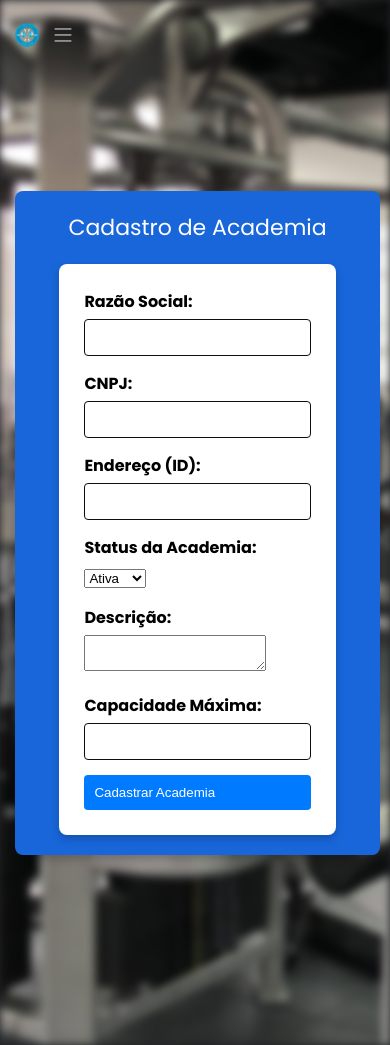
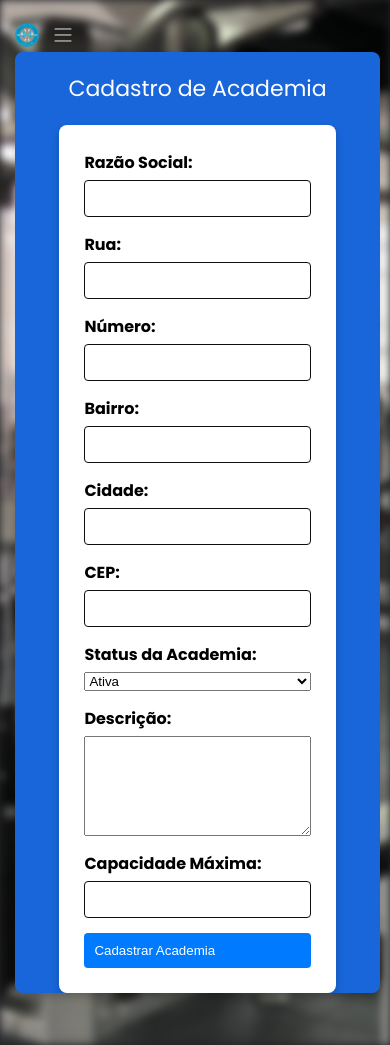
Before and after one commit to LucasQueirozdeLima/scriptTCC, a PHP site: page /auth/admin/cadastro_academia.php in a window 390 px wide. Run offline with PHP 8.4, Linux system fonts and the light colour scheme; the visitor is signed in with stand-in values (Sample User, id 1); some libraries are stand-ins or nearby versions.

Commit message:
formulario academia,font e alterações na index

```diff
--- a/includes/cabecalho.php
+++ b/includes/cabecalho.php
@@ -12,6 +12,7 @@
       rel="stylesheet"
       href="https://fonts.googleapis.com/css2?family=Material+Symbols+Outlined:opsz,wght,FILL,GRAD@48,400,0,0"
     />
+    <link href="https://fonts.googleapis.com/css2?family=Poppins:wght@400;500;700&display=swap" rel="stylesheet">
 
 
     <link rel="stylesheet" href="https://cdnjs.cloudflare.com/ajax/libs/font-awesome/6.0.0-beta3/css/all.min.css">
--- a/pages/auth/admin/cabecalho_admin.php
+++ b/pages/auth/admin/cabecalho_admin.php
@@ -38,6 +38,7 @@
 
 
 
+
     <script src="https://unpkg.com/akar-icons-fonts"></script>
   </head>
   <body>
--- a/pages/auth/admin/cadastro_academia.php
+++ b/pages/auth/admin/cadastro_academia.php
@@ -5,7 +5,6 @@ if (isset($_SESSION["verificador"])) {
     include "cabecalho_admin.php";
     include "sidebar_admin.php";
 ?>
-
 
 <div class="main-content">
 <div class="form-container">
@@ -15,20 +14,38 @@ if (isset($_SESSION["verificador"])) {
             <label for="razao_social">Razão Social:</label>
             <input type="text" id="razao_social" name="razao_social" required>
         </div>
-                <div class="form-group">
-                    <label for="cnpj">CNPJ:</label>
-                    <input type="text" id="cnpj" name="cnpj" required>
+        <div class="form-row"> <!-- Novo container para inputs laterais -->
+            <div class="form-group half-width"> <!-- Campo para a rua -->
+                <label for="rua">Rua:</label>
+                <input type="text" id="rua" name="rua" required>
             </div>
-                <div class="form-group">
-                    <label for="endereco_id">Endereço (ID):</label>
-                    <input type="number" id="endereco_id" name="endereco_id" required>
+            <div class="form-group half-width"> <!-- Campo para o número -->
+                <label for="numero">Número:</label>
+                <input type="text" id="numero" name="numero" required>
             </div>
-                <div class="form-group">
+        </div>
+        <div class="form-row"> <!-- Novo container para inputs laterais -->
+            <div class="form-group half-width"> <!-- Campo para o bairro -->
+                <label for="bairro">Bairro:</label>
+                <input type="text" id="bairro" name="bairro" required>
+            </div>
+            <div class="form-group half-width"> <!-- Campo para a cidade -->
+                <label for="cidade">Cidade:</label>
+                <input type="text" id="cidade" name="cidade" required>
+            </div>
+        </div>
+        <div class="form-row"> <!-- Novo container para inputs laterais -->
+            <div class="form-group half-width"> <!-- Campo para o CEP -->
+                <label for="cep">CEP:</label>
+                <input type="text" id="cep" name="cep" required>
+            </div>
+            <div class="form-group half-width"> <!-- Campo para o status da academia -->
                 <label for="status_academia">Status da Academia:</label>
                 <select id="status_academia" name="status_academia" required>
                     <option value="Ativa">Ativa</option>
                     <option value="Inativa">Inativa</option>
                 </select>
+            </div>
         </div>
         <div class="form-group">
             <label for="descricao">Descrição:</label>
@@ -41,6 +58,7 @@ if (isset($_SESSION["verificador"])) {
         <button type="submit">Cadastrar Academia</button>
     </form>
 </div>
+
 </div>
 
 <?php
--- a/pages/auth/admin/sidebar_admin.php
+++ b/pages/auth/admin/sidebar_admin.php
@@ -1,9 +1,10 @@
 <div class="background-blur"></div>
-
+<div class="btn">
 <button type="button" class="burger" onclick="toggleSidebar()">
     <img class="burger-avatar" src="../../../estilizacao/images/logo_nav.png"/>
     <span class="burger-icon"></span>
 </button>
+</div>
 <div class="overlay"></div>
 
 <script type="text/javascript">
--- a/pages/auth/admin/styleAdmin.css
+++ b/pages/auth/admin/styleAdmin.css
@@ -202,6 +204,87 @@ h3 {
 z-index: 1;
 }
 
+.form-row {
+  display: flex;
+  justify-content: space-between;
+}
+
+.half-width {
+  flex: 1;
+  margin-right: 10px;
+}
+
+.half-width:last-child {
+  margin-right: 0;
+}
+
+/* Se necessário, ajuste as larguras em telas menores */
+@media (max-width: 768px) {
+  .half-width {
+      flex: 1 1 100%;
+      margin-right: 0;
+  }
+}
+.form-row {
+  display: flex;
+  justify-content: space-between;
+}
+
+.half-width {
+  flex: 1;
+  margin-right: 10px;
+}
+
+.half-width:last-child {
+  margin-right: 0;
+}
+
+/* Se necessário, ajuste as larguras em telas menores */
+@media (max-width: 768px) {
+  .half-width {
+      flex: 1 1 100%;
+      margin-right: 0;
+  }
+}
+
+.form-group {
+  margin-bottom: 15px;
+  display: flex;
+  flex-direction: column;
+}
+
+.form-group label {
+  margin-bottom: 5px;
+}
+
+textarea {
+  width: 100%;
+  height: 100px;
+  resize: vertical;
+}
+
+/* Para o container do formulário */
+.form-container {
+  display: flex;
+  flex-direction: column;
+}
+
+/* Responsividade para telas menores */
+@media (max-width: 768px) {
+  .main-content form {
+      padding: 15px;
+  }
+
+  .form-row {
+      flex-direction: column;
+  }
+
+  .half-width {
+      width: 100%;
+  }
+}
+
+
 /* Estilo para telas menores, como iPhones, Galaxy e iPads */
 @media (max-width: 768px) {
 .main-content {
@@ -262,6 +346,17 @@ h3 {
   width: 80%;
   padding: 30px;
   max-width: 800px;
+}
+}
+
+
+
+/* Mídia query para telas menores que 1200px */
+@media (max-width: 1200px) {
+  .form-container {
+      max-height: 90vh;
+      overflow-y: auto;
+
   }
 }
 
--- a/pages/index.php
+++ b/pages/index.php
@@ -17,7 +17,7 @@
 
     <!-- Gráfico -->
     <section class="presenca-academia">
-        <h2 style="text-align: center; color: white">Pessoas Presentes na Unidade em Tempo Real</h2>
+        <h2 class="h2-person" >Pessoas Presentes na Unidade em Tempo Real</h2>
         <div class="chart-container">
             <canvas id="presencaChart"></canvas>
         </div>
@@ -73,9 +73,10 @@
         });
     </script>
 
+
     <section class="sobre-index">
         <div class="sobre_texto">
-            <span>NÃO DESANIME, CONTINUE TREINANDO !!<br>CUIDE DE SUA SAÚDE</span>
+            <span>NÃO DESANIME, CONTINUE TREINANDO !<br>CUIDE DE SUA SAÚDE</span>
             <p>Imagine saber quantas pessoas estão presentes na academia que você frequenta! Aqui você consegue verificar isso, entre outras funcionalidades. Tenha aquele ânimo antes mesmo de treinar.</p>
         </div>
         <div class="sobre_video">
```
Also changed, not shown: other parts of pages/auth/admin/styleAdmin.css (+17 -14 lines), config/Dao.php (+10 -0 lines), estilizacao/css/styles.css (+21 -4 lines), includes/rodape.php (+5 -5 lines), pages/auth/admin/main_admin.js (deleted, +0 -14 lines), pages/sobre.php (+8 -17 lines), estilizacao/images/photothumb.db (added), estilizacao/images/user-avatar.png (deleted), 1 other file. Lines whose indentation alone changed are shown as unchanged.
